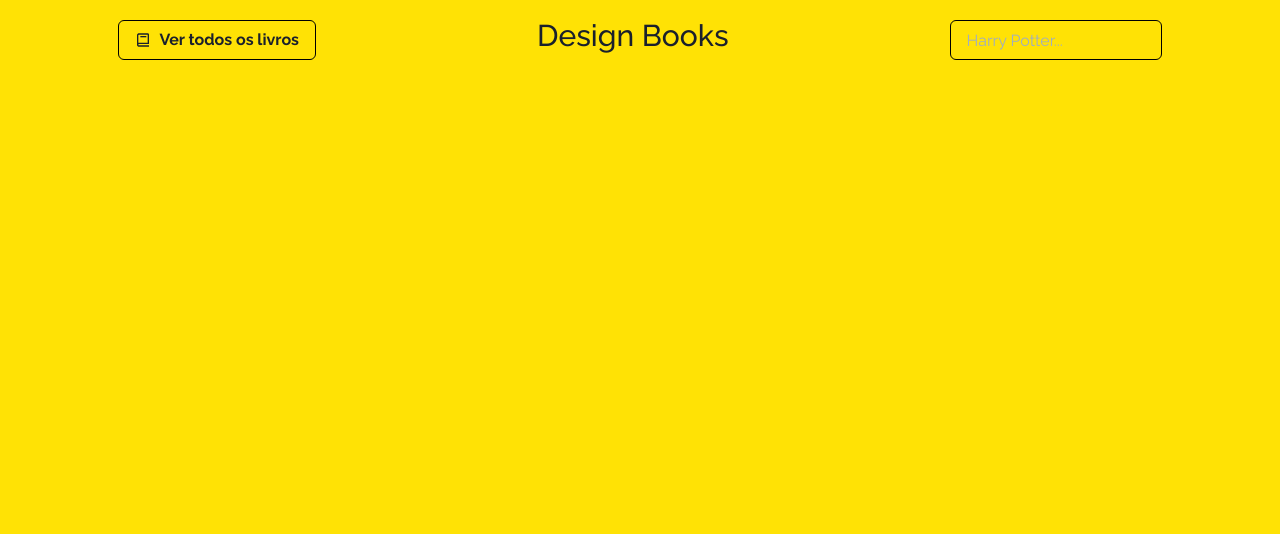
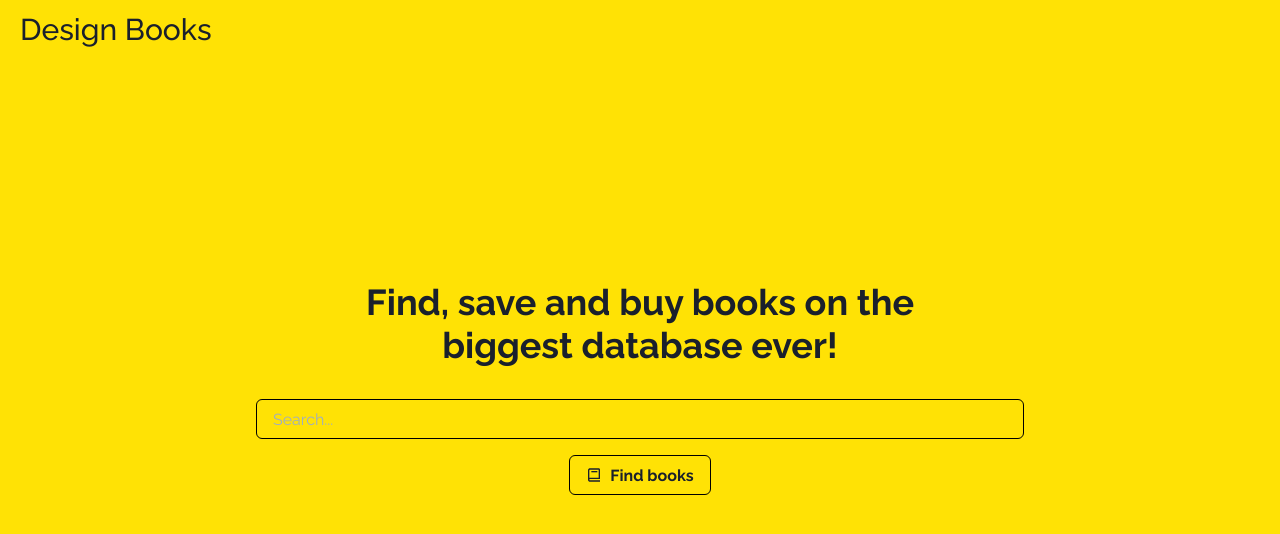
Before and after one commit to igorlourenco/design-books-challenge-foton, a Next.js app: page / in a window 1280 px wide. Shown: the top 534 px of the page. Built offline with nearby package versions, Linux system fonts and the light colour scheme.

Commit message:
style: changed stylization of search components

```diff
--- a/src/components/Header.tsx
+++ b/src/components/Header.tsx
@@ -1,77 +1,24 @@
-import React, { useState } from 'react'
+import React from 'react'
 import {
+  Box,
   Heading,
-  Stack,
-  Input,
-  Button,
-  Box,
   Link,
-  useDisclosure,
-  IconButton
+  Stack
 } from '@chakra-ui/react'
 
+import SearchHeader from './SearchHeader'
 import { AiOutlineSearch } from 'react-icons/ai'
-import { BiBook } from 'react-icons/bi'
-import { HiMenu, HiX } from 'react-icons/hi'
 
 const Header = () => {
-  const {
-    isOpen,
-    onOpen,
-    onClose
-  } = useDisclosure()
-
-  const [searchWord, setSearchWord] = useState()
-
-  const handleChangeSearchWord = (event) => {
-    setSearchWord(event.target.value)
-  }
-
   return (
     <Stack
-      padding={3}
+      paddingY={3}
+      paddingX={5}
       spacing={2}
       isInline
       alignItems="center"
-      justifyContent="space-around"
+      justifyContent="space-between"
     >
-      <Stack>
-        <IconButton
-          backgroundColor={'transparent'}
-          _hover={{ backgroundColor: 'transparent' }}
-          color={'#020E35'}
-          size={'lg'}
-          display={{ md: !isOpen ? 'none' : 'inherit' }}
-          icon={isOpen ? <Box size={32} as={HiX}/> : <Box size={32} as={HiMenu}/>}
-          aria-label={'Open Menu'}
-          onClick={isOpen ? onClose : onOpen}
-        />
-        {isOpen
-          ? <Stack spacing={2} isInline alignItems="center">
-              <Input borderColor={'black'} placeholder={'Harry Potter...'}/>
-              <Box as={AiOutlineSearch} size={32}/>
-            </Stack>
-
-          : null
-        }
-        <Stack
-          spacing={2}
-          display={{
-            base: 'none',
-            md: 'flex'
-          }}
-          alignItems="space-between"
-          justifyContent="space-between"
-        >
-          <Button leftIcon={<Box as={BiBook}/>} variant="outline" backgroundColor={'yellow.personal'}
-                  borderColor={'black'} size="md" _hover={{
-                    backgroundColor: 'yellow.300'
-                  }}>
-            Ver todos os livros
-          </Button>
-        </Stack>
-      </Stack>
-
       <Heading
         display="flex"
         justifyContent="center"
@@ -83,19 +30,9 @@ const Header = () => {
       </Heading>
 
       <Stack>
-        <Link display={{ md: !isOpen ? 'none' : 'inherit' }} href={`/buscar?search=${searchWord}`}>
+        <Link display={['block', 'block', 'none', 'none']} href={'/search'}>
           <Box size={32} as={AiOutlineSearch}/>
         </Link>
-
-        <Stack display={{
-          base: 'none',
-          md: 'flex'
-        }} spacing={2} isInline alignItems="center">
-          <Input borderColor={'black'} placeholder={'Harry Potter...'} onChange={handleChangeSearchWord}/>
-          <Link display={{ md: !isOpen ? 'none' : 'inherit' }} href={`/buscar?search=${searchWord}`}>
-            <Box size={32} as={AiOutlineSearch}/>
-          </Link>
-        </Stack>
       </Stack>
     </Stack>
   )
--- /dev/null
+++ b/src/components/Search.tsx
@@ -0,0 +1,26 @@
+import React, { useState } from 'react'
+import { Box, Stack, Input, Button } from '@chakra-ui/react'
+import { BiBook } from 'react-icons/bi'
+
+const Search = () => {
+  const [searchWord, setSearchWord] = useState('')
+
+  const handleChangeSearchWord = (event) => {
+    setSearchWord(event.target.value)
+  }
+
+  return (
+    <Stack spacing={4} justifyContent="center" alignItems="center" width={['100%', '80%', '80%', '60%']}>
+      <Input placeholder="Search..." borderColor={'black'} onChange={handleChangeSearchWord}/>
+      <Button as={'a'} href={`/search?search=${searchWord}`} leftIcon={<Box as={BiBook}/>} variant="outline"
+              backgroundColor={'yellow.personal'}
+              borderColor={'black'} size="md" _hover={{
+                backgroundColor: 'yellow.300'
+              }}>
+        Find books
+      </Button>
+    </Stack>
+  )
+}
+
+export default Search
--- /dev/null
+++ b/src/components/SearchHeader.tsx
@@ -0,0 +1,26 @@
+import React, { useState } from 'react'
+import { Box, Input, InputGroup, InputRightElement, Link, Stack, StackProps } from '@chakra-ui/react'
+import { AiOutlineSearch } from 'react-icons/ai'
+
+const SearchHeader = (props: StackProps) => {
+  const [searchWord, setSearchWord] = useState()
+
+  const handleChangeSearchWord = (event) => {
+    setSearchWord(event.target.value)
+  }
+
+  return (
+    <Stack spacing={2} isInline alignItems="center" {...props}>
+      <InputGroup>
+        <InputRightElement
+          pointerEvents="none"
+          children={<Box size={32} as={AiOutlineSearch} color={'gray.500'}/>}
+        />
+        <Input borderColor={'black'} placeholder={'Search...'} onChange={handleChangeSearchWord}/>
+      </InputGroup>
+
+    </Stack>
+  )
+}
+
+export default SearchHeader
--- a/src/pages/index.tsx
+++ b/src/pages/index.tsx
@@ -1,11 +1,18 @@
 import React from 'react'
-import { Stack } from '@chakra-ui/react'
+import { Heading, Stack } from '@chakra-ui/react'
 import Header from '../components/Header'
+import Search from '../components/Search'
 
 const App = () => {
   return (
     <Stack backgroundColor='yellow.personal' minWidth={'100vw'} minHeight={'100vh'}>
       <Header/>
+      <Stack justifyContent="center" alignItems="center" height={'80vh'} spacing={8}>
+        <Heading width={['95%', '80%', '70%', '50%']} textAlign={'center'}>
+          Find, save and buy books on the biggest database ever!
+        </Heading>
+        <Search/>
+      </Stack>
     </Stack>
   )
 }
```
Also changed, not shown: src/pages/search.tsx (renamed from src/pages/buscar.tsx, +19 -2 lines).
